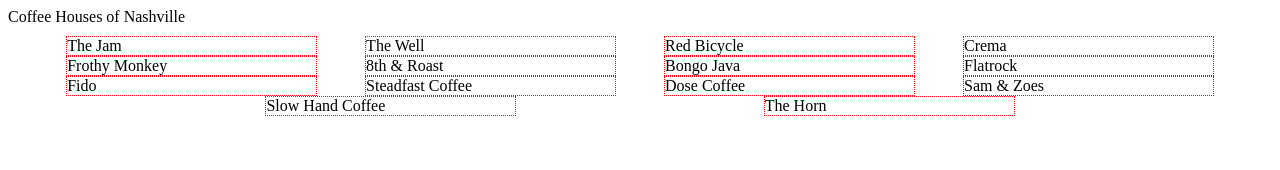
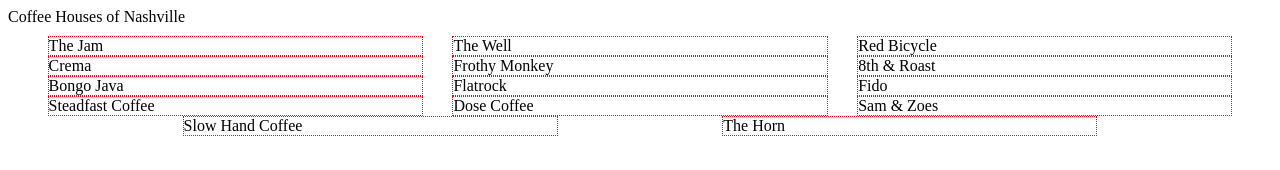
Before and after one commit to haleywebdev/coffee-house, a plain HTML site: page index.html in a window 1280 px wide. Drawn offline with Linux system fonts and the light colour scheme.

Commit message:
changed flex basis

```diff
--- a/styles/styles.css
+++ b/styles/styles.css
@@ -4,7 +4,7 @@
 
 .shop {
     border: 1px dotted red;
-    flex-basis: 20%;
+    flex-basis: 30%;
 }
 
 .list {
```
